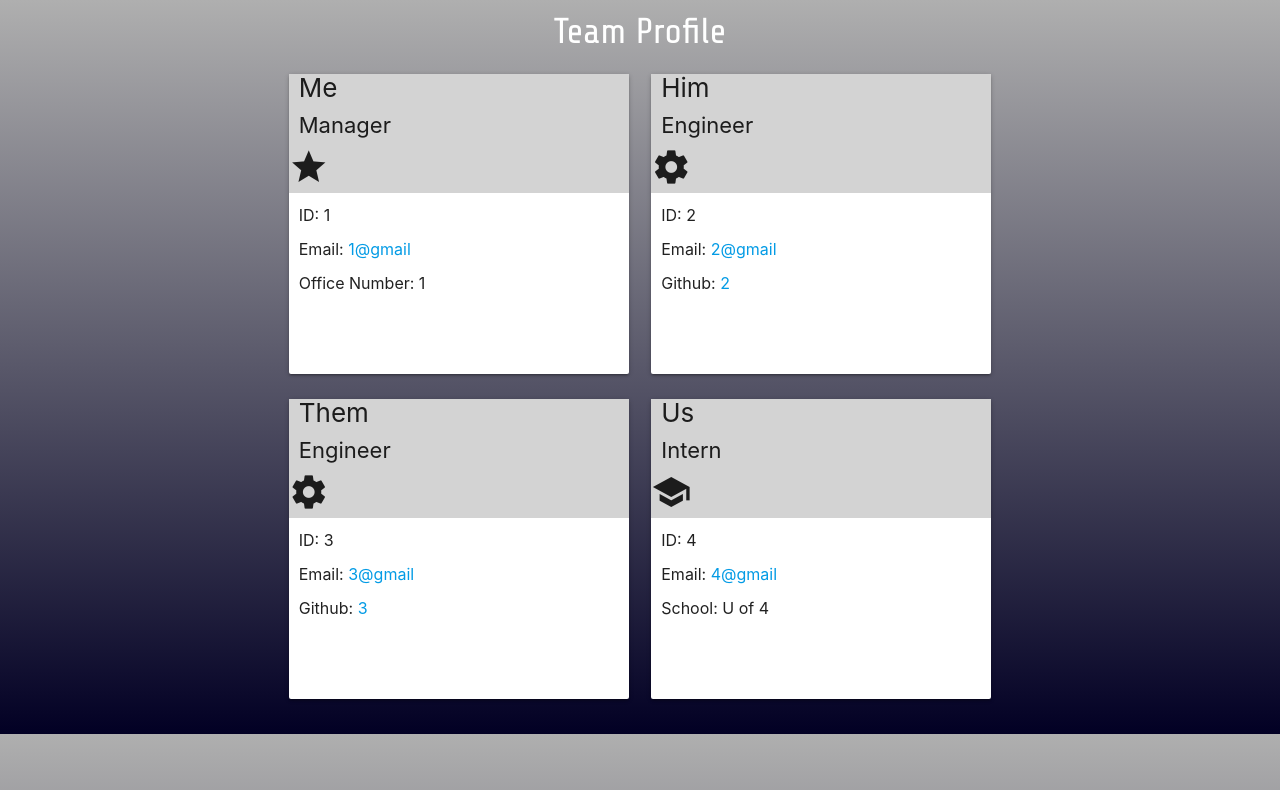
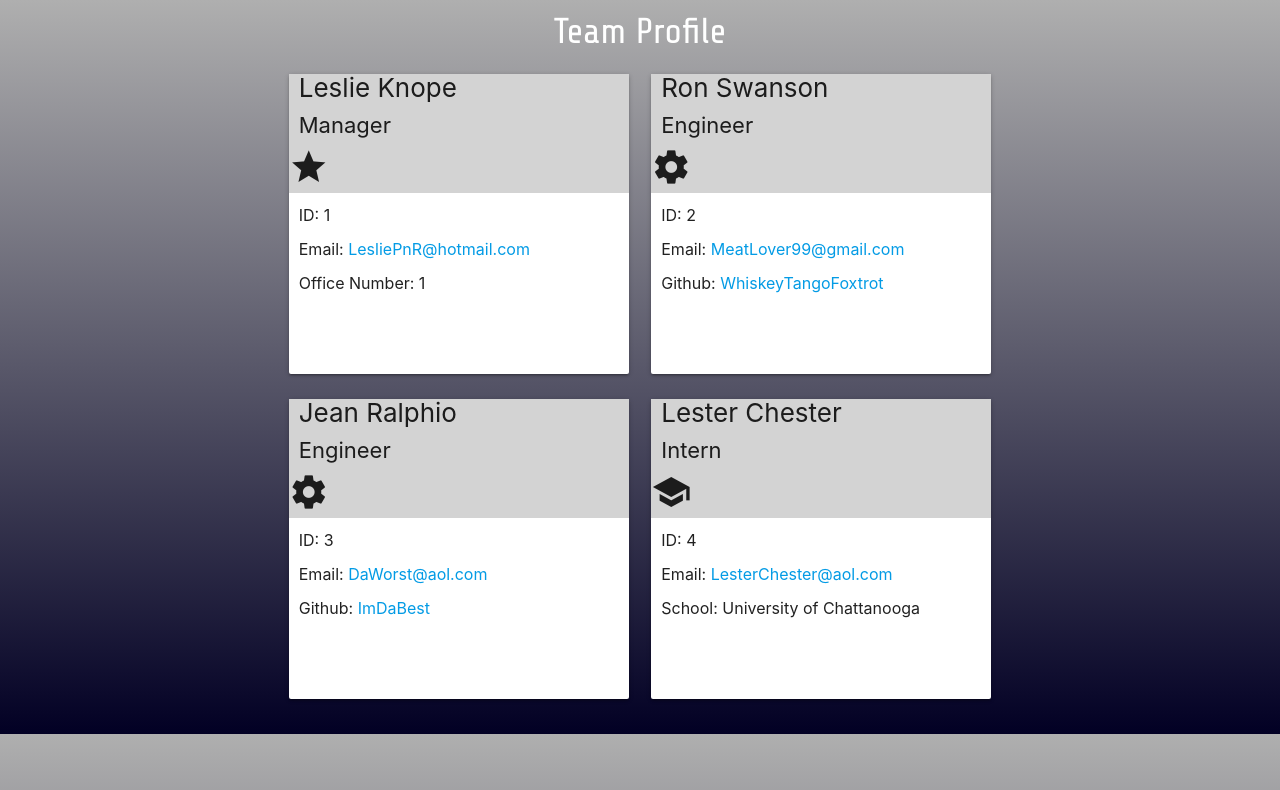
Before and after one commit to ohNOitsRO/team-profile-generator, a website: page dist/index.html in a window 1280 px wide. Drawn offline with nearby package versions, Linux system fonts and the light colour scheme.

Commit message:
Changed index code

```diff
--- a/dist/index.html
+++ b/dist/index.html
@@ -27,12 +27,12 @@
 <div class="col s-4 mt-4">
     <div class="card small h-100">
         <div class="card-header">
-            <h3>Me</h3>
+            <h3>Leslie Knope</h3>
             <h4>Manager</h4><i class="material-icons">star</i>
         </div>
         <div class="card-body">
             <p class="id">ID: 1</p>
-            <p class="email">Email: <a href="mailto:1@gmail">1@gmail</a></p>
+            <p class="email">Email: <a href="mailto:LesliePnR@hotmail.com">LesliePnR@hotmail.com</a></p>
             <p class="office">Office Number: 1</p>
         </div>
     </div>
@@ -41,13 +41,13 @@
 <div class="col s-4 mt-4">
     <div class="card small h-100">
         <div class="card-header">
-            <h3>Him</h3>
+            <h3>Ron Swanson</h3>
             <h4>Engineer</h4><i class="material-icons">settings</i>
         </div>
         <div class="card-body">
             <p class="id">ID: 2</p>
-            <p class="email">Email: <a href="mailto:2@gmail">2@gmail</a></p>
-            <p class="github">Github: <a href="https://github.com/2">2</a></p>
+            <p class="email">Email: <a href="mailto:MeatLover99@gmail.com">MeatLover99@gmail.com</a></p>
+            <p class="github">Github: <a href="https://github.com/WhiskeyTangoFoxtrot">WhiskeyTangoFoxtrot</a></p>
         </div>
     </div>
 </div>
@@ -55,13 +55,13 @@
 <div class="col s-4 mt-4">
     <div class="card small h-100">
         <div class="card-header">
-            <h3>Them</h3>
+            <h3>Jean Ralphio</h3>
             <h4>Engineer</h4><i class="material-icons">settings</i>
         </div>
         <div class="card-body">
             <p class="id">ID: 3</p>
-            <p class="email">Email: <a href="mailto:3@gmail">3@gmail</a></p>
-            <p class="github">Github: <a href="https://github.com/3">3</a></p>
+            <p class="email">Email: <a href="mailto:DaWorst@aol.com">DaWorst@aol.com</a></p>
+            <p class="github">Github: <a href="https://github.com/ImDaBest">ImDaBest</a></p>
         </div>
     </div>
 </div>
@@ -69,13 +69,13 @@
 <div class="col s-4 mt-4">
     <div class="card small h-100">
         <div class="card-header">
-            <h3>Us</h3>
+            <h3>Lester Chester</h3>
             <h4>Intern</h4><i class="material-icons">school</i>
         </div>
         <div class="card-body">
             <p class="id">ID: 4</p>
-            <p class="email">Email: <a href="mailto:4@gmail">4@gmail</a></p>
-            <p class="school">School: U of 4</p>
+            <p class="email">Email: <a href="mailto:LesterChester@aol.com">LesterChester@aol.com</a></p>
+            <p class="school">School: University of Chattanooga</p>
         </div>
     </div>
 </div>
```
Also changed, not shown: assets/images/team-profile-generator-demo.PNG.
